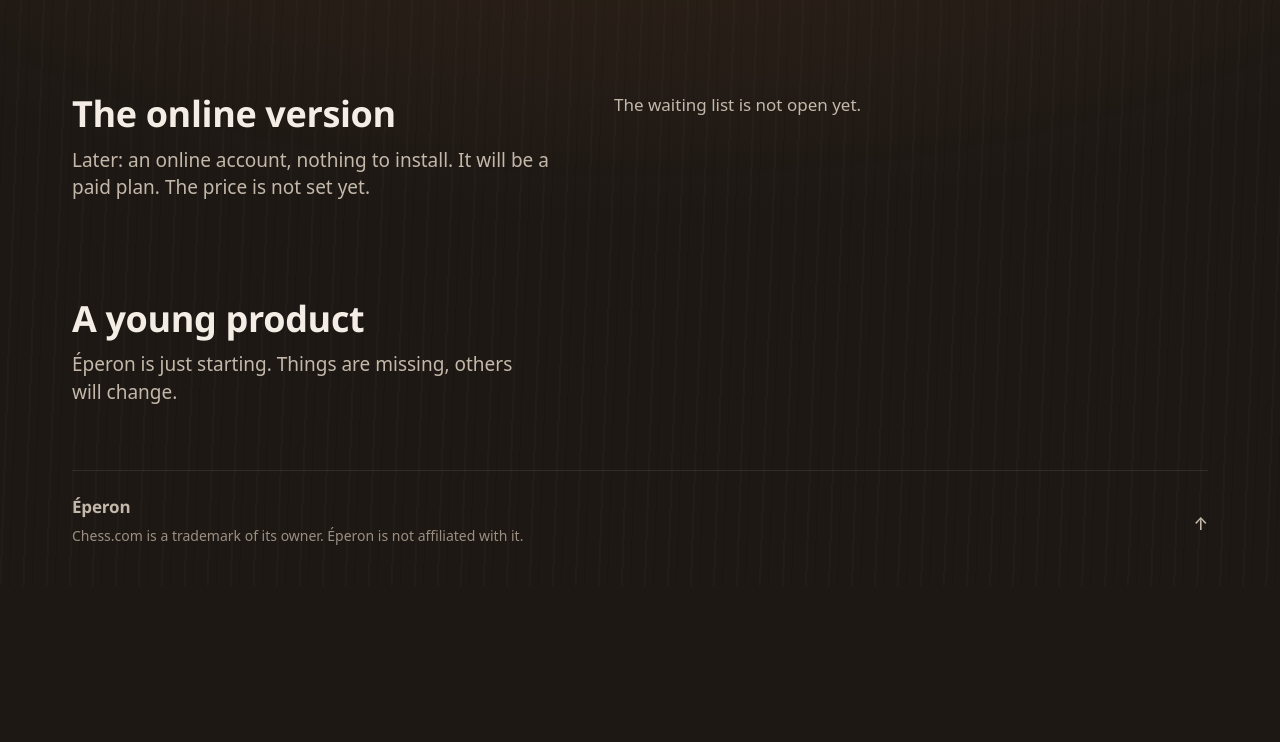
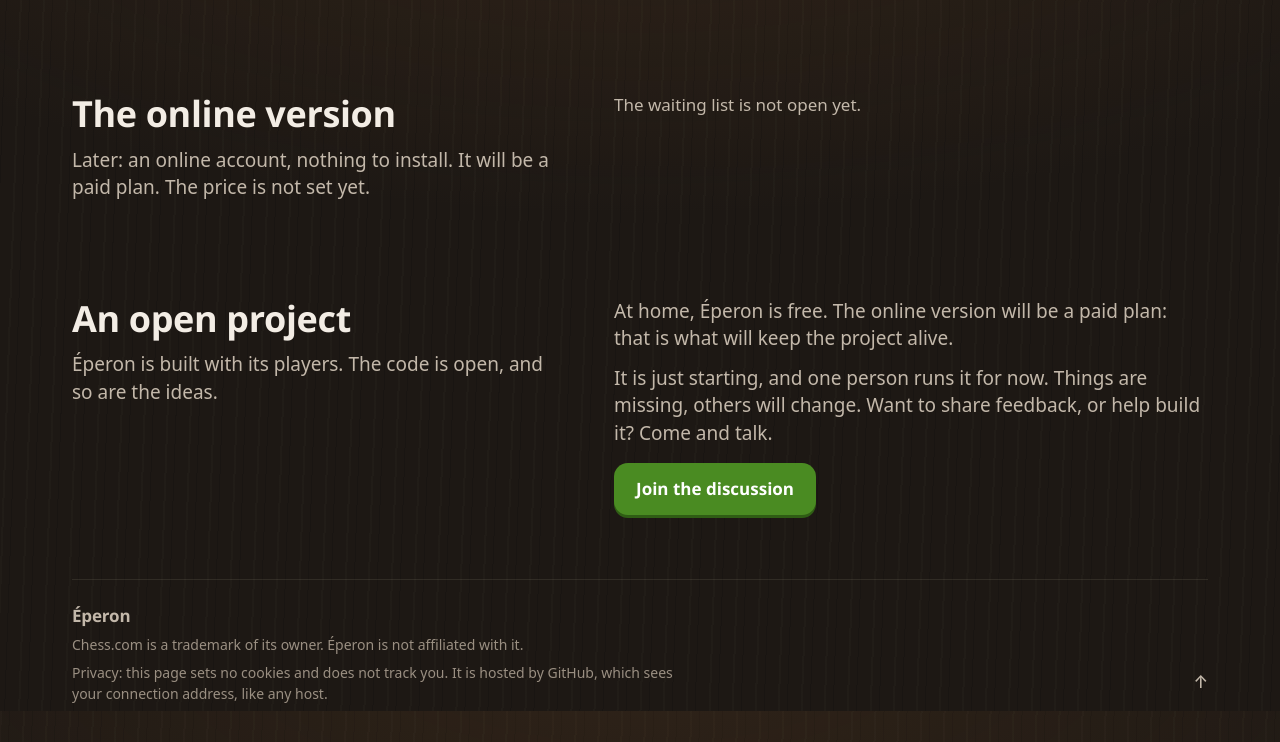
Before and after one commit to maxime-keeptone/eperon-site, a plain HTML site: page index.html in a window 1280 px wide. Shown: the part 1689-2431 px from the top of the page. Before the commit the page ends 2275 px from the top, so only its background shows below. Drawn offline with Linux system fonts and the light colour scheme.

Commit message:
Un projet ouvert : la vision, le salon de discussion, la vie privée
Co-Authored-By: Claude Fable 5.2 <noreply@anthropic.com>

```diff
--- a/index.html
+++ b/index.html
@@ -1,5 +1,5 @@
 <!doctype html>
-<html lang="fr" data-code="non" data-avis="non" data-liste="non" data-formulaire="non" data-attente="non" data-appli="non">
+<html lang="fr" data-code="non" data-avis="non" data-discussion="non" data-contact="non" data-liste="non" data-formulaire="non" data-attente="non" data-appli="non">
   <head>
     <meta charset="utf-8" />
     <!-- Protection : la page ne charge que ses propres fichiers et n'envoie rien ailleurs.
@@ -128,17 +128,20 @@
         </div>
       </section>
 
-      <!-- Un produit jeune : les avis -->
+      <!-- Un projet ouvert : la vision, la discussion, les avis -->
       <section class="bloc" id="avis">
         <div class="bloc-tete">
-          <h2 data-t="avis-titre">Un produit jeune</h2>
-          <p class="bloc-phrase" data-t="avis-phrase">Éperon débute. Des choses manquent, d’autres changeront.</p>
+          <h2 data-t="avis-titre">Un projet ouvert</h2>
+          <p class="bloc-phrase" data-t="avis-phrase">Éperon se construit avec ses joueurs. Le code est ouvert, les idées aussi.</p>
         </div>
-        <div class="si-avis-oui">
-          <p class="bloc-phrase" data-t="avis-demande">Dis ce qui te manque, ce qui te plaît, et quand le coach se trompe : c’est comme ça qu’il s’améliore.</p>
-          <div class="suite">
-            <a class="bouton bouton-second" data-lien="avis" href="#avis" rel="noopener" data-t="avis-bouton">Donner mon avis</a>
+        <div>
+          <p class="bloc-phrase" data-t="avis-modele">Chez toi, Éperon est gratuit. La version en ligne sera payante : c’est elle qui fera vivre le projet.</p>
+          <p class="bloc-phrase" data-t="avis-seul">Il débute, et une seule personne le porte pour l’instant. Des choses manquent, d’autres changeront. Tu veux donner ton avis, ou aider à le construire ? Viens en parler.</p>
+          <div class="suite si-contact-oui">
+            <a class="bouton bouton-principal si-discussion-oui" data-lien="discussion" href="#avis" rel="noopener" data-t="avis-discuter">Rejoindre la discussion</a>
+            <a class="bouton bouton-second si-avis-oui" data-lien="avis" href="#avis" rel="noopener" data-t="avis-bouton">Signaler un bug, proposer une idée</a>
           </div>
+          <p class="bientot si-contact-non" data-t="avis-bientot">Le salon de discussion ouvre bientôt. Cette page donnera le lien ce jour-là.</p>
         </div>
       </section>
     </main>
@@ -147,6 +150,7 @@
       <div>
         <span class="marque" data-nom>Éperon</span>
         <p data-t="pied-marque">Chess.com est une marque de son propriétaire. Éperon n’y est pas affilié.</p>
+        <p data-t="pied-vie">Vie privée : cette page ne dépose aucun cookie et ne te suit pas. Elle est hébergée par GitHub, qui voit ton adresse de connexion, comme tout hébergeur.</p>
       </div>
       <a class="langue" href="#" id="haut" aria-label="Haut de la page">↑</a>
     </footer>
--- a/page.js
+++ b/page.js
@@ -57,6 +57,8 @@
   }
   brancher('code', R.adresseCode);
   brancher('avis', R.adresseAvis);
+  brancher('discussion', R.adresseDiscussion);
+  racine.setAttribute('data-contact', R.adresseAvis || R.adresseDiscussion ? 'oui' : 'non');
   brancher('appli', R.adresseAppli);
   // La liste d'attente : le formulaire de Brevo s'il est donné, sinon le champ de la page (serveur maison), sinon « pas encore ».
   brancher('formulaire', R.adresseFormulaire);
--- a/reglages.js
+++ b/reglages.js
@@ -11,6 +11,10 @@ window.REGLAGES = {
   // Adresse où les joueurs donnent leur avis (la boîte à idées du dépôt GitHub, gratuite). Vide = « bientôt ».
   adresseAvis: '',
 
+  // Adresse du salon de discussion (l'invitation Discord). Vide = « Le salon de discussion ouvre bientôt ».
+  // ATTENTION : ce lien-ci expire le 24 décembre 2026. À remplacer par un lien sans date de fin.
+  adresseDiscussion: 'https://discord.gg/FC2ppB2Vm',
+
   // LA LISTE D'ATTENTE — pas encore ouverte.
   // Le lien de partage du formulaire d'inscription. La page montre alors un bouton « Laisser mon adresse » qui y mène.
   // Vide = la page dit que la liste n'est pas encore ouverte.
--- a/style.css
+++ b/style.css
@@ -95,6 +95,9 @@ img {
 [data-code='oui'] .si-code-non,
 [data-avis='non'] .si-avis-oui,
 [data-avis='oui'] .si-avis-non,
+[data-discussion='non'] .si-discussion-oui,
+[data-contact='non'] .si-contact-oui,
+[data-contact='oui'] .si-contact-non,
 [data-liste='non'] .si-liste-oui,
 [data-formulaire='non'] .si-formulaire-oui,
 [data-attente='non'] .si-attente-oui,
@@ -395,6 +398,9 @@ h3 {
   margin-top: 16px;
   color: var(--text-2);
 }
+#avis .bloc-phrase + .bloc-phrase {
+  margin-top: 12px;
+}
 #liste .bientot,
 #liste .si-appli-oui {
   margin-top: 0;
@@ -473,6 +479,10 @@ form[data-fait='oui'] {
   border-top: 1px solid var(--border);
   color: var(--text-3);
   font-size: 14px;
+}
+.pied p + p {
+  margin-top: 8px;
+  max-width: 44em;
 }
 .pied .marque {
   min-height: 0;
--- a/textes.js
+++ b/textes.js
@@ -36,7 +36,7 @@ window.TEXTES = {
       'Il faut installer Docker, un outil de développeur, et taper deux commandes. L’installateur en un clic n’existe pas encore. Pas encore essayé sur Windows.',
     'inst-3-t': 'Le vrai coach demande ta clé',
     'inst-3-p':
-      'Sans clé, un coach simple répond, gratuitement. Avec ta propre clé (Claude, un service compatible, ou un modèle qui tourne chez toi), c’est le vrai coach. Tes questions partent alors chez ce fournisseur, et c’est lui que tu paies.',
+      'Sans clé, un coach simple répond, gratuitement. Avec ta propre clé (Claude, un service compatible, ou un modèle qui tourne chez toi), c’est le vrai coach. Tes questions partent alors chez ce fournisseur, et c’est lui que tu paies. Le coach a été réglé et essayé avec Claude : c’est avec lui qu’il donne le meilleur. Tu peux brancher une autre IA, le résultat peut changer.',
     'inst-4-t': 'Sur ton téléphone aussi',
     'inst-4-p': 'À la maison, sur le même wifi que l’ordinateur, tant qu’il reste allumé.',
     'inst-bouton': 'Télécharger gratuitement',
@@ -60,11 +60,15 @@ window.TEXTES = {
     'liste-fermee': 'La liste d’attente n’est pas encore ouverte.',
     'liste-essayer': 'Ouvrir {nom} en ligne',
 
-    'avis-titre': 'Un produit jeune',
-    'avis-phrase': '{nom} débute. Des choses manquent, d’autres changeront.',
-    'avis-demande': 'Dis ce qui te manque, ce qui te plaît, et quand le coach se trompe : c’est comme ça qu’il s’améliore.',
-    'avis-bouton': 'Donner mon avis',
+    'avis-titre': 'Un projet ouvert',
+    'avis-phrase': '{nom} se construit avec ses joueurs. Le code est ouvert, les idées aussi.',
+    'avis-modele': 'Chez toi, {nom} est gratuit. La version en ligne sera payante : c’est elle qui fera vivre le projet.',
+    'avis-seul': 'Il débute, et une seule personne le porte pour l’instant. Des choses manquent, d’autres changeront. Tu veux donner ton avis, ou aider à le construire ? Viens en parler.',
+    'avis-discuter': 'Rejoindre la discussion',
+    'avis-bouton': 'Signaler un bug, proposer une idée',
+    'avis-bientot': 'Le salon de discussion ouvre bientôt. Cette page donnera le lien ce jour-là.',
 
+    'pied-vie': 'Vie privée : cette page ne dépose aucun cookie et ne te suit pas. Elle est hébergée par GitHub, qui voit ton adresse de connexion, comme tout hébergeur.',
     'pied-marque': 'Chess.com est une marque de son propriétaire. {nom} n’y est pas affilié.',
   },
   en: {
@@ -101,7 +105,7 @@ window.TEXTES = {
       'You need Docker, a developer tool, and two commands. There is no one-click installer yet. Not tested on Windows yet.',
     'inst-3-t': 'The full coach needs your key',
     'inst-3-p':
-      'Without a key, a simple coach answers for free. With your own key (Claude, a compatible service, or a model running at home), you get the full coach. Your questions then go to that provider, and you pay them.',
+      'Without a key, a simple coach answers for free. With your own key (Claude, a compatible service, or a model running at home), you get the full coach. Your questions then go to that provider, and you pay them. The coach was tuned and tested with Claude: that is where it is at its best. You can plug in another AI; results may vary.',
     'inst-4-t': 'On your phone too',
     'inst-4-p': 'At home, on the same wifi as the computer, while it stays on.',
     'inst-bouton': 'Download for free',
@@ -124,11 +128,15 @@ window.TEXTES = {
     'liste-fermee': 'The waiting list is not open yet.',
     'liste-essayer': 'Open {nom} online',
 
-    'avis-titre': 'A young product',
-    'avis-phrase': '{nom} is just starting. Things are missing, others will change.',
-    'avis-demande': 'Tell us what is missing, what you like, and when the coach gets it wrong: that is how it improves.',
-    'avis-bouton': 'Give feedback',
+    'avis-titre': 'An open project',
+    'avis-phrase': '{nom} is built with its players. The code is open, and so are the ideas.',
+    'avis-modele': 'At home, {nom} is free. The online version will be a paid plan: that is what will keep the project alive.',
+    'avis-seul': 'It is just starting, and one person runs it for now. Things are missing, others will change. Want to share feedback, or help build it? Come and talk.',
+    'avis-discuter': 'Join the discussion',
+    'avis-bouton': 'Report a bug, suggest an idea',
+    'avis-bientot': 'The discussion room opens soon. This page will link to it that day.',
 
+    'pied-vie': 'Privacy: this page sets no cookies and does not track you. It is hosted by GitHub, which sees your connection address, like any host.',
     'pied-marque': 'Chess.com is a trademark of its owner. {nom} is not affiliated with it.',
   },
 };
```
